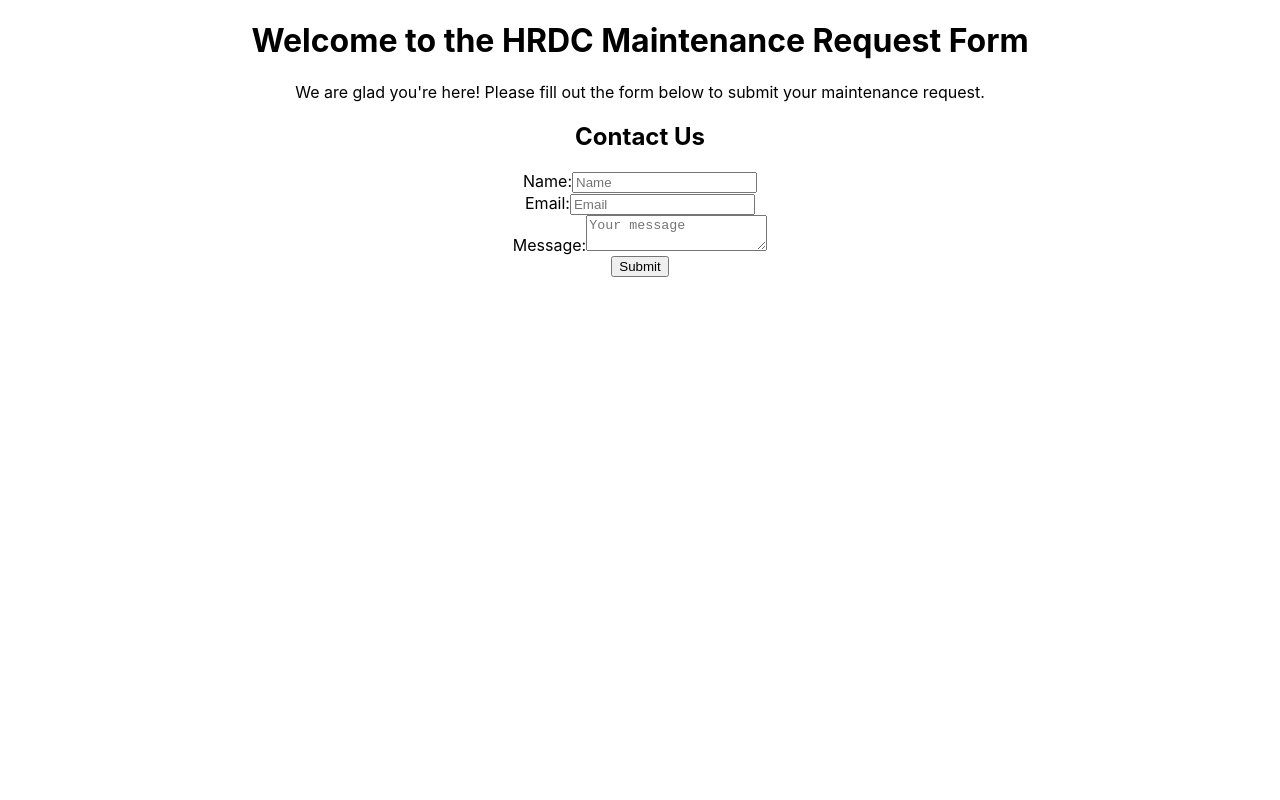
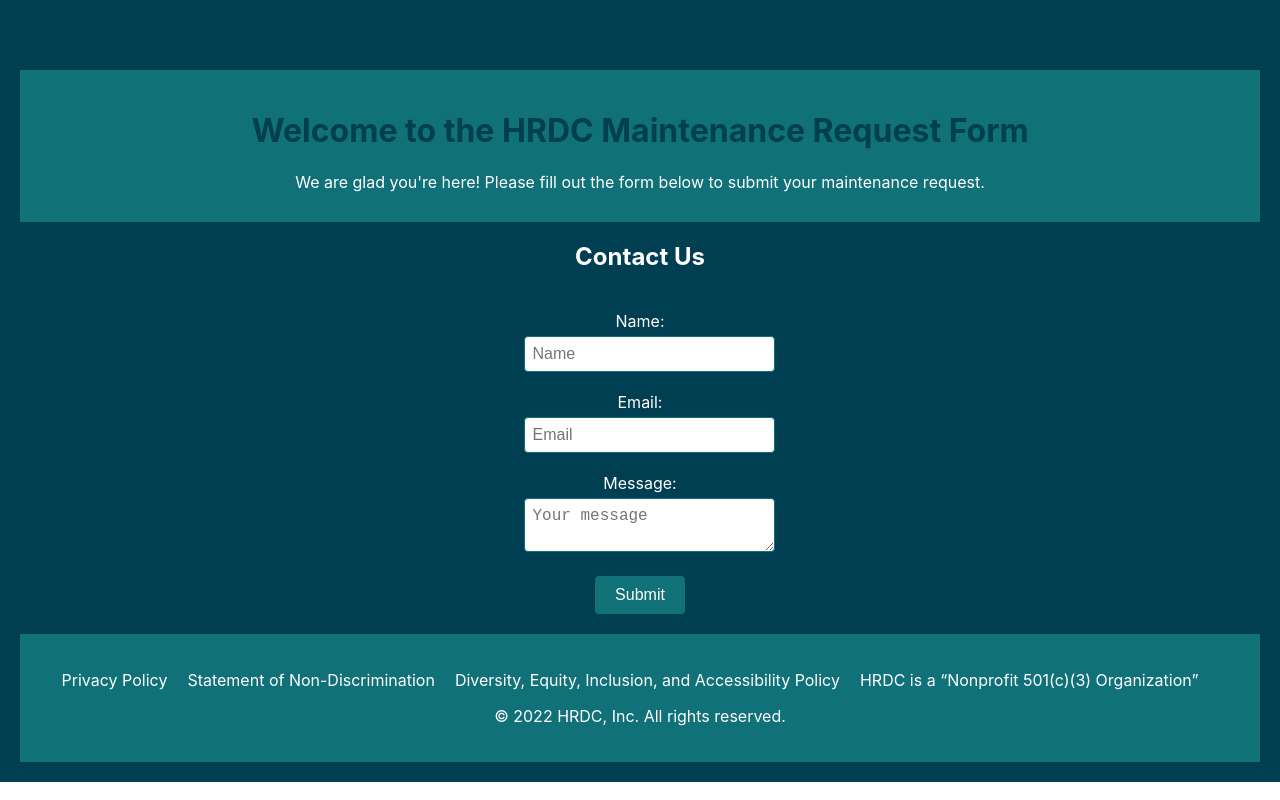
Before and after one commit to 423s24/Group_4, a React (Create React App) app in the folder hrdc-maintenance/: page / in a window 1280 px wide. Built offline with nearby package versions, Linux system fonts and the light colour scheme.

Commit message:
added styling to the form and confirmation pages

```diff
--- a/hrdc-maintenance/src/App.css
+++ b/hrdc-maintenance/src/App.css
@@ -1,7 +1,13 @@
+/* App.css */
+/* Existing styles */
 .App {
   text-align: center;
+  padding: 20px;
+  background-color: #003E52; /* New background color */
+  color: #FFFFFF; /* New text color */
 }
 
+/* Existing styles */
 .App-logo {
   height: 40vmin;
   pointer-events: none;
@@ -14,7 +20,7 @@
 }
 
 .App-header {
-  background-color: #282c34;
+  background-color: #282c34; /* Existing background color */
   min-height: 100vh;
   display: flex;
   flex-direction: column;
@@ -36,3 +42,34 @@
     transform: rotate(360deg);
   }
 }
+
+/* Footer styling */
+.footer {
+  background-color: #107178;
+  color: white;
+  padding: 20px 0;
+}
+
+.footer .container {
+  display: flex;
+  justify-content: center;
+}
+
+.footer .footer-links {
+  list-style: none;
+  padding: 0;
+}
+
+.footer .footer-links li {
+  display: inline-block;
+  margin-right: 20px;
+}
+
+.footer .footer-links a {
+  color: white;
+  text-decoration: none;
+}
+
+.footer .footer-links a:hover {
+  text-decoration: underline;
+}
--- a/hrdc-maintenance/src/App.js
+++ b/hrdc-maintenance/src/App.js
@@ -1,5 +1,5 @@
 import React from 'react';
-import './App.css';
+import './App.css'; // Import the CSS file for App component
 import Form from './Form';
 
 // Main App component rendering the Form component
@@ -7,6 +7,21 @@
   return (
     <div className="App">
       <Form />
+      <footer className="footer">
+        <div className="container">
+          <div className="row">
+            <div className="col-md-12">
+              <ul className="footer-links">
+                <li><a href="https://thehrdc.org/privacy-policy/">Privacy Policy</a></li>
+                <li><a href="https://thehrdc.org/statement-of-non-discrimination/">Statement of Non-Discrimination</a></li>
+                <li><a href="https://thehrdc.org/deia-policy/">Diversity, Equity, Inclusion, and Accessibility Policy</a></li>
+                <li>HRDC is a “Nonprofit 501(c)(3) Organization”</li>
+              </ul>
+              <p>&copy; 2022 HRDC, Inc. All rights reserved.</p>
+            </div>
+          </div>
+        </div>
+      </footer>
     </div>
   );
 }
--- /dev/null
+++ b/hrdc-maintenance/src/ConfirmationPage.css
@@ -0,0 +1,22 @@
+/* ConfirmationPage.css */
+.confirmation-container {
+    min-height: 100vh; /* Ensure the container spans the entire viewport height */
+    display: flex;
+    justify-content: center;
+    align-items: center;
+  }
+
+  .confirmation-page {
+    text-align: center;
+    padding: 20px;
+    background-color: #003E52;
+    color: #FFFFFF; /* Text color */
+  }
+
+  .confirmation-page h1 {
+    color: #107178; /* Title color */
+  }
+
+  .confirmation-page p {
+    margin-bottom: 10px;
+  }
--- a/hrdc-maintenance/src/ConfirmationPage.js
+++ b/hrdc-maintenance/src/ConfirmationPage.js
@@ -1,13 +1,26 @@
-import React from 'react';
+import React, { useEffect } from 'react';
+import './ConfirmationPage.css'; // Import the CSS file for ConfirmationPage styling
 
 // Component for rendering confirmation message after successful form submission
 const ConfirmationPage = () => {
+  useEffect(() => {
+    // Apply background color directly to the body element
+    document.body.style.backgroundColor = '#003e52';
+
+    // Clean up effect
+    return () => {
+      document.body.style.backgroundColor = ''; // Reset background color
+    };
+  }, []);
+
   return (
-    <div>
-      <h1>Thank You!</h1>
-      <p>Your maintenance request form has been submitted successfully.</p>
-      <p>We'll review your request and get back to you soon.</p>
-      <p>An email confirmation will be sent to you shortly.</p>
+    <div className="confirmation-container">
+      <div className="confirmation-content">
+        <h1>Thank You!</h1>
+        <p>Your maintenance request form has been submitted successfully.</p>
+        <p>We'll review your request and get back to you soon.</p>
+        <p>An email confirmation will be sent to you shortly.</p>
+      </div>
     </div>
   );
 };
--- /dev/null
+++ b/hrdc-maintenance/src/Form.css
@@ -0,0 +1,42 @@
+/* Form.css */
+.form-container {
+    margin-top: 50px;
+    text-align: center;
+  }
+
+  .form {
+    margin-top: 20px;
+    display: inline-block;
+  }
+
+  .form-group {
+    margin-bottom: 20px;
+  }
+
+  .form-group label {
+    display: block;
+    margin-bottom: 5px;
+  }
+
+  .form-control {
+    width: 100%;
+    padding: 8px;
+    font-size: 16px;
+    border: 1px solid #107178;
+    border-radius: 4px;
+  }
+
+  .submit-btn {
+    background-color: #107178;
+    color: #FFFFFF;
+    padding: 10px 20px;
+    font-size: 16px;
+    border: none;
+    border-radius: 4px;
+    cursor: pointer;
+    margin-bottom: 20px;
+  }
+
+  .submit-btn:hover {
+    background-color: #003E52;
+  }
--- a/hrdc-maintenance/src/Form.js
+++ b/hrdc-maintenance/src/Form.js
@@ -1,4 +1,5 @@
 import React, { useState } from 'react';
+import './Form.css'; // Import the CSS file for Form component
 import LandingPage from './LandingPage';
 import ConfirmationPage from './ConfirmationPage';
 import emailjs from '@emailjs/browser';
--- /dev/null
+++ b/hrdc-maintenance/src/LandingPage.css
@@ -0,0 +1,15 @@
+/* LandingPage.css */
+.landing-page {
+    text-align: center;
+    padding: 20px;
+    background-color: #107178;
+    color: #FFFFFF; /* Text color */
+  }
+
+  .landing-page h1 {
+    color: #003E52; /* Title color */
+  }
+
+  .landing-page p {
+    margin-bottom: 10px;
+  }
--- a/hrdc-maintenance/src/LandingPage.js
+++ b/hrdc-maintenance/src/LandingPage.js
@@ -1,9 +1,10 @@
 import React from 'react';
+import './LandingPage.css'; // Import the CSS file for styling
 
 // Component for rendering landing page with form instructions
 const LandingPage = () => {
   return (
-    <div>
+    <div className="landing-page">
       <h1>Welcome to the HRDC Maintenance Request Form</h1>
       <p>We are glad you're here! Please fill out the form below to submit your maintenance request.</p>
     </div>
```
